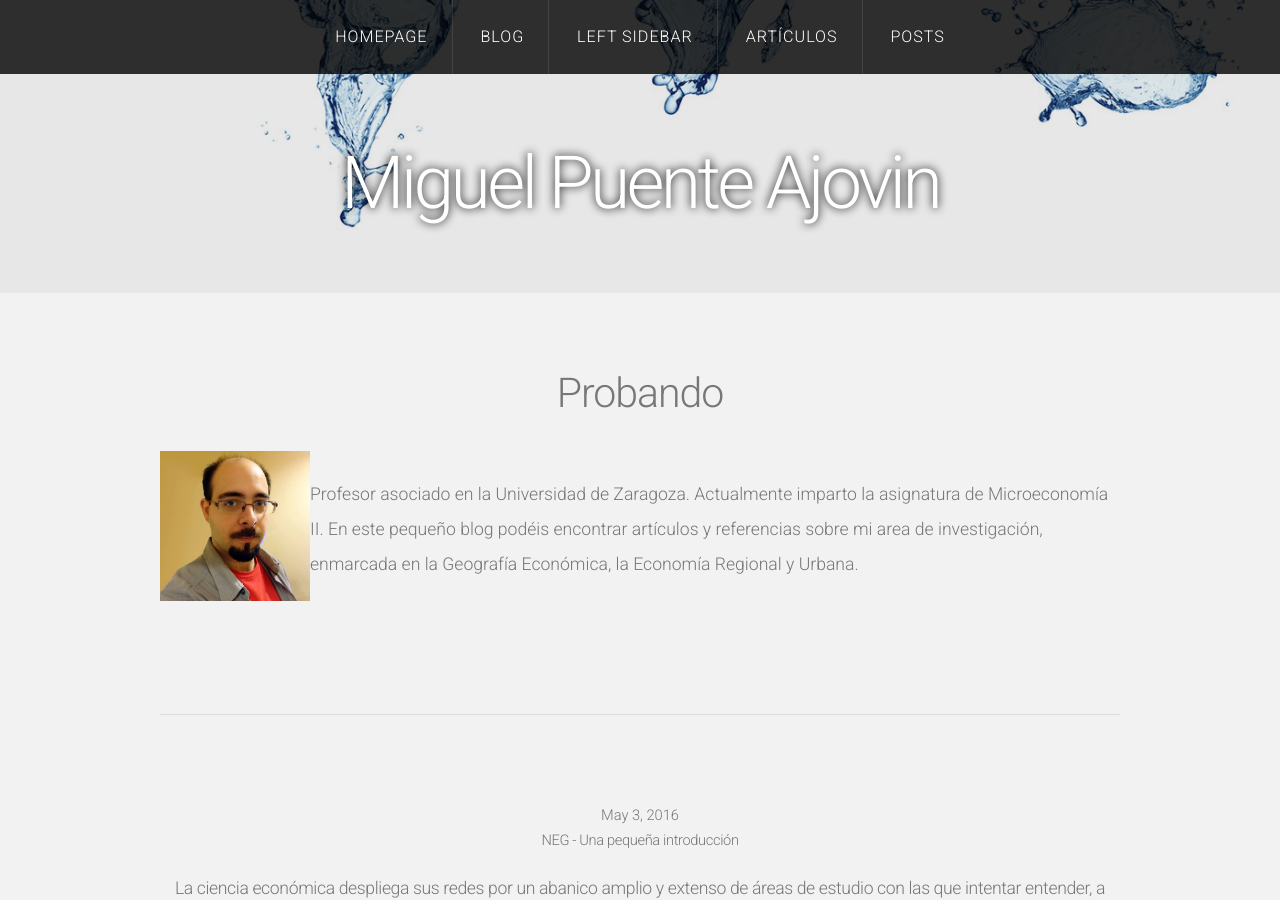
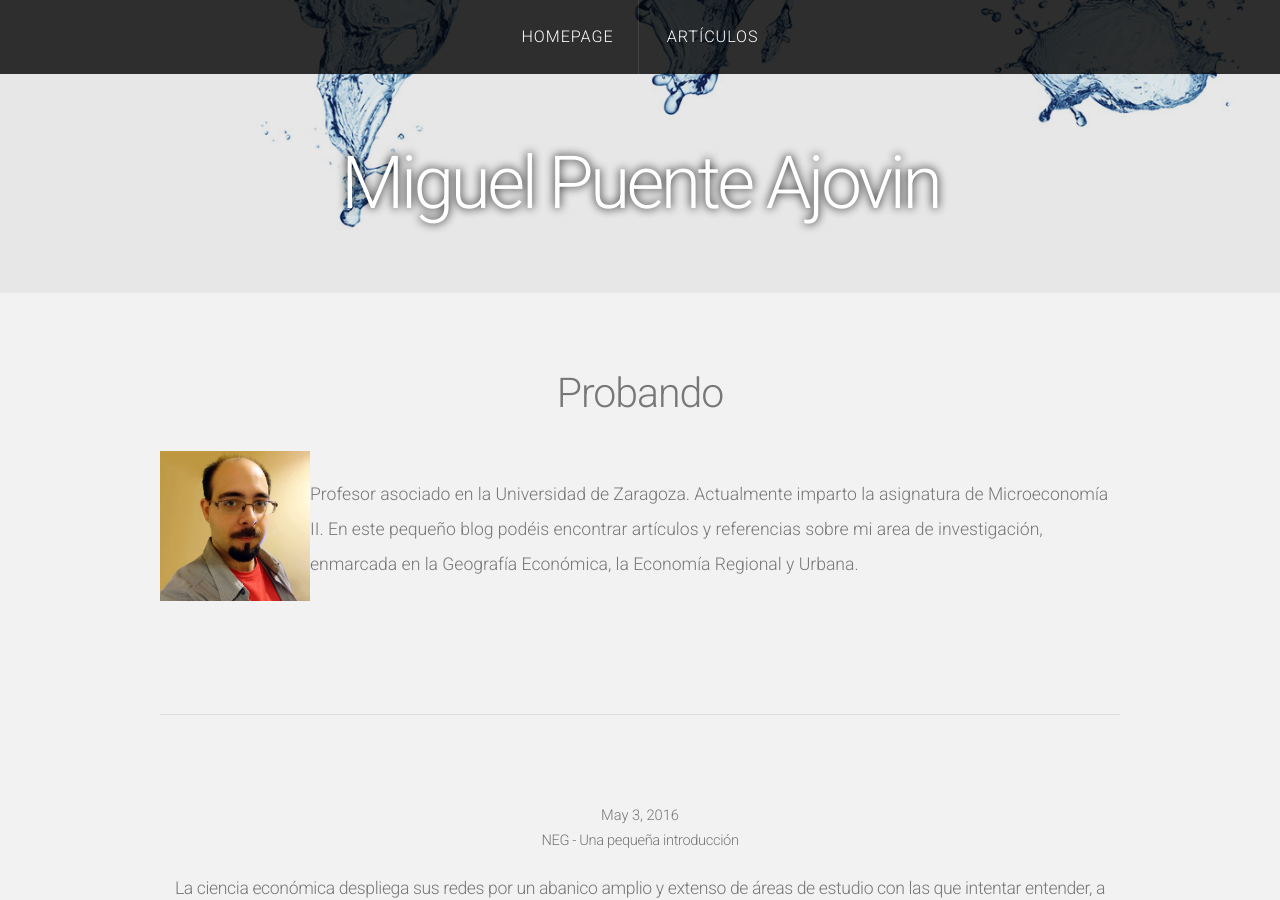
Before and after one commit to mpajovin/mpajovin.github.io, a Jekyll site: the page built from index.html, in a window 1280 px wide and 900 px high. Built offline with Jekyll 4.4.1, drawn with Linux system fonts in a browser that asks for light colours; nearby versions of some CDN libraries; the list of posts is cut into pages by our own code.

Commit message:
Solo dos paginas
De momento dos

```diff
--- a/_includes/nav.html
+++ b/_includes/nav.html
@@ -4,14 +4,15 @@
 		<ul>
 			{% assign current = page.url | downcase | split: '/' %}
 			<li {% if current[1] == 'index.html' %}class='current'{% endif %}><a href="/index.html">Homepage</a></li>
-			<li {% if current[1] == 'blog' %}class='current'{% endif %}><a href="/blog">Blog</a></li>
-			<li {% if current[1] == 'left-sidebar.html' %}class='current'{% endif %}><a href="/left-sidebar.html">Left Sidebar</a></li>
-			<li {% if current[1] == 'no-sidebar.html' %}class='current'{% endif %}><a href="/no-sidebar.html">Artículos</a></li>
-			<li {% if current[1] == 'no-sidebar2.html' %}class='current'{% endif %}><a href="/no-sidebar2.html">Posts</a></li>
+
+			<li {% if current[1] == 'left-sidebar.html' %}class='current'{% endif %}><a href="/left-sidebar.html">Artículos</a></li>
 		</ul>
 	</nav>
 </div>
 
 <!--
+<li {% if current[1] == 'blog' %}class='current'{% endif %}><a href="/blog">Blog</a></li>
 <li {% if current[1] == 'right-sidebar.html' %}class='current'{% endif %}><a href="/right-sidebar.html">Right Sidebar</a></li>
+<li {% if current[1] == 'no-sidebar.html' %}class='current'{% endif %}><a href="/no-sidebar.html">Artículos</a></li>
+<li {% if current[1] == 'no-sidebar2.html' %}class='current'{% endif %}><a href="/no-sidebar2.html">Posts</a></li>
 -->
```
